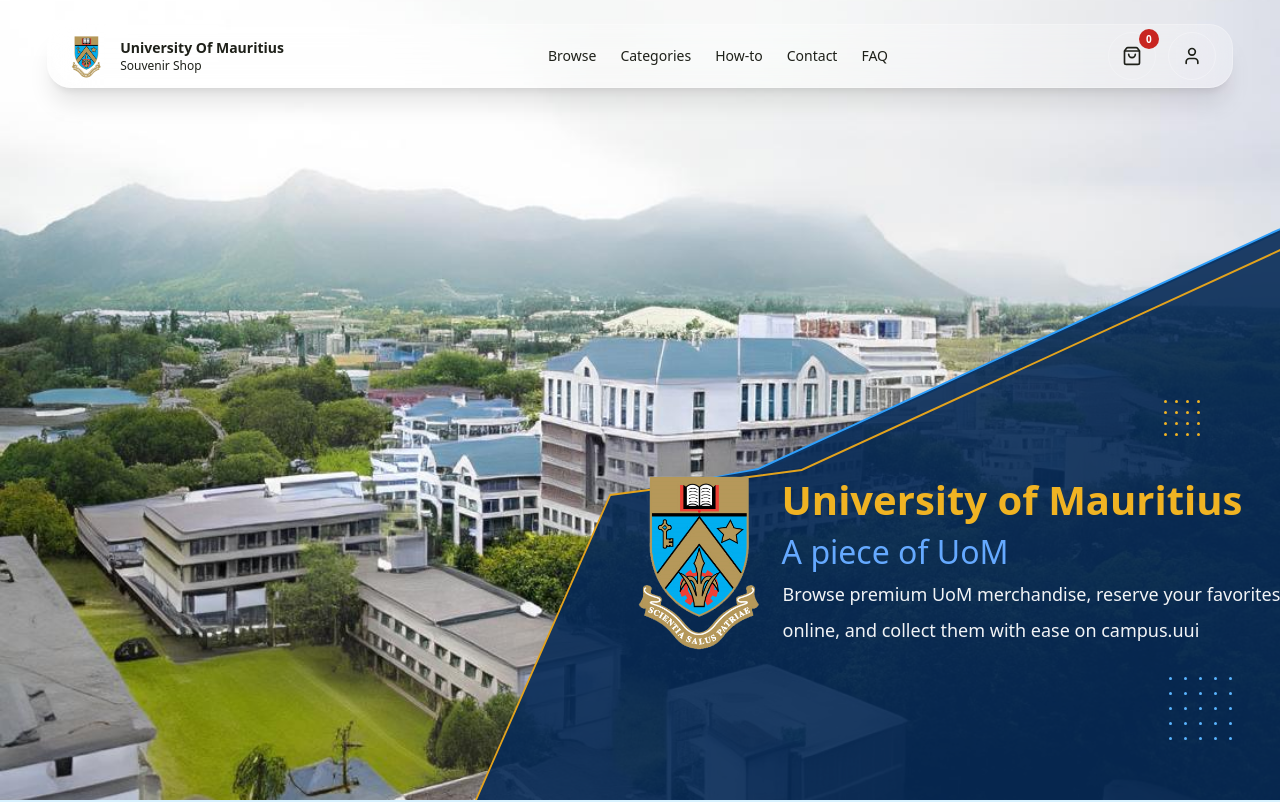
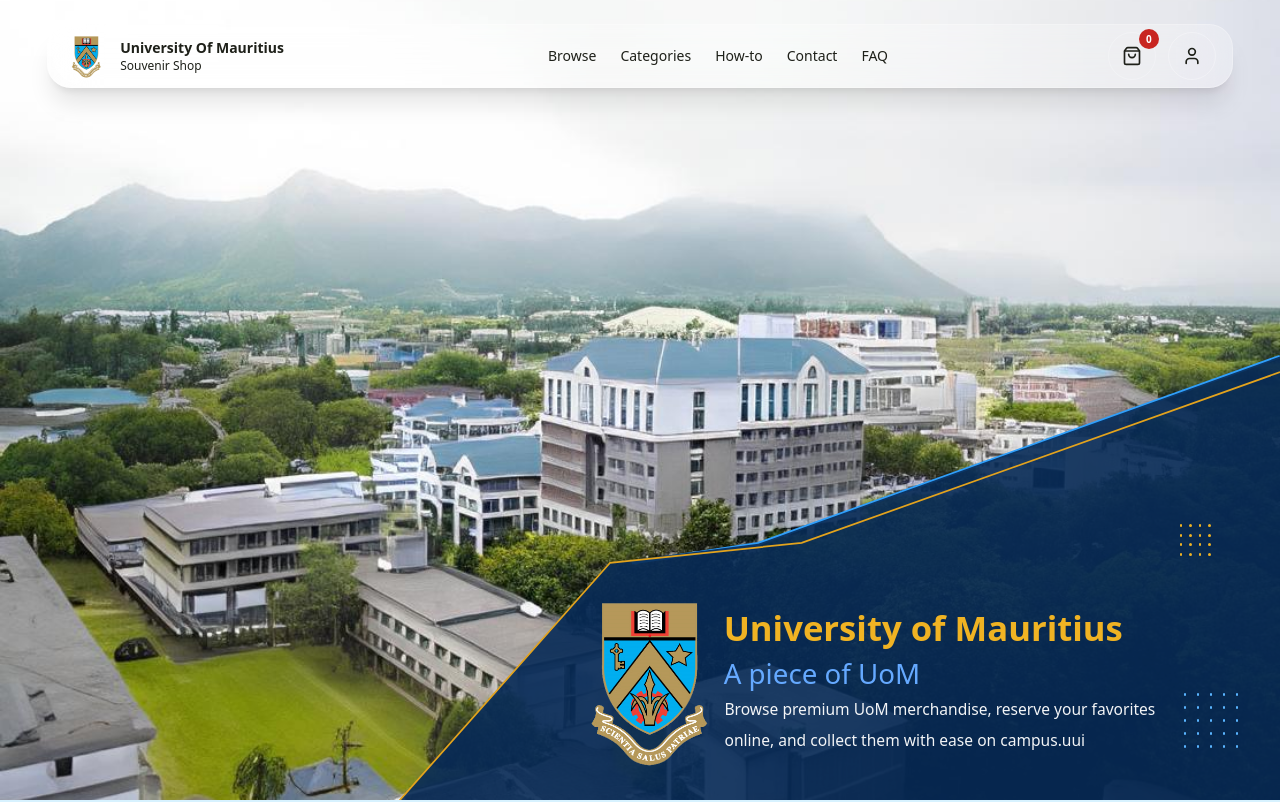
Before and after one commit to SaadLife0105/uom-souvenir-website, a Next.js app: page / in a window 1280 px wide. Shown: the top 802 px of the page. Built offline with nearby package versions, Linux system fonts and the light colour scheme; a web font is replaced by a local one.

Commit message:
hero, category, best seller, steps responsiveness

```diff
--- a/package.json
+++ b/package.json
@@ -25,6 +25,7 @@
     "@types/react-dom": "^19",
     "babel-plugin-react-compiler": "1.0.0",
     "drizzle-kit": "^0.31.10",
+    "playwright": "^1.61.1",
     "tailwindcss": "^4",
     "tsx": "^4.22.4",
     "typescript": "^5"
--- a/src/components/home/BestSellers.tsx
+++ b/src/components/home/BestSellers.tsx
@@ -26,9 +26,12 @@
   }, [updateButtons]);
 
   const scroll = (dir: "left" | "right") => {
-    if (!scrollRef.current) return;
-    const cardWidth = scrollRef.current.offsetWidth / 3;
-    scrollRef.current.scrollBy({ left: dir === "left" ? -cardWidth : cardWidth, behavior: "smooth" });
+    const el = scrollRef.current;
+    if (!el) return;
+    const card = el.firstElementChild as HTMLElement | null;
+    // Advance by one actual card (+ the flex gap) so it works at any breakpoint.
+    const step = card ? card.offsetWidth + 12 : el.offsetWidth / 3;
+    el.scrollBy({ left: dir === "left" ? -step : step, behavior: "smooth" });
   };
 
   const btnBase =
--- a/src/components/home/BestSellersCard.tsx
+++ b/src/components/home/BestSellersCard.tsx
@@ -4,7 +4,7 @@
 
 export default function BestSellersCard({ campaign }: { campaign: BestSellerCampaign }) {
   return (
-    <article className="group relative aspect-[3/4] w-[calc((100%-24px)/3-20px)] shrink-0 overflow-hidden rounded-2xl">
+    <article className="group relative aspect-[3/4] w-[62%] shrink-0 overflow-hidden rounded-2xl sm:w-[44%] lg:w-[calc((100%-24px)/3-20px)]">
       {/* Full-bleed background image */}
       <Image
         src={campaign.image}
--- a/src/components/home/CategoryCard.tsx
+++ b/src/components/home/CategoryCard.tsx
@@ -26,7 +26,7 @@
           <Image
             src={image}
             alt={title}
-            className={`h-[60%] sm:h-[65%] md:h-[70%] w-full object-contain transition-transform duration-500 ${
+            className={`h-[85%] sm:h-[75%] md:h-[70%] w-full object-contain transition-transform duration-500 ${
               title === "Clothing"
                 ? "scale-[1.65] group-hover:scale-[1.75]"
                 : "group-hover:scale-105"
--- a/src/components/home/Hero.tsx
+++ b/src/components/home/Hero.tsx
@@ -2,12 +2,20 @@
 import heroBackground from "@/app/images/herobackground.jpg";
 import uomLogo from "@/app/images/uom-logo.png";
 
+// The hero artwork (polygon, dots, logo, text) is designed at this reference
+// width. Everything lives inside one "stage" whose size and every inner
+// coordinate are expressed in `--u` units (1u = 1px at the reference width),
+// so the whole group scales and repositions together with the viewport.
+// ponytail: pure-CSS scaling — no JS, no hydration flash, server component.
+const REF_W = 1477;
+const REF_H = 718;
+
+// Build a length that scales with the viewport: n reference-pixels.
+const u = (n: number) => `calc(var(--u) * ${n})`;
+
 export default function Hero() {
   return (
-    <section
-      id="home"
-      className="relative h-screen min-h-screen overflow-hidden"
-    >
+    <section id="home" className="relative h-screen min-h-screen overflow-hidden">
       {/* Background */}
       <Image
         src={heroBackground}
@@ -17,100 +25,152 @@
         className="object-cover"
       />
 
-
-      {/* Right SVG Panel */}
-      <div className="absolute inset-y-0 right-0 w-[68%]">
-
+      {/* Design stage — fixed reference aspect, scaled to the viewport width and
+          anchored bottom-right so the blue panel always hugs that corner.
+          Phones use the dedicated portrait layout below instead. */}
+      <div
+        className="absolute bottom-0 right-0 hidden lg:block"
+        style={
+          {
+            "--u": `calc(100vw / ${REF_W})`,
+            width: u(REF_W),
+            height: u(REF_H),
+          } as React.CSSProperties
+        }
+      >
+        {/* Blue panel + outlines. Points bleed past the frame edges so the panel
+            keeps covering the corner even when the stage is shorter than the
+            viewport. The SVG scales with the stage automatically. */}
         <svg
-          viewBox="0 0 1000 800"
+          viewBox={`0 0 ${REF_W} ${REF_H}`}
           preserveAspectRatio="none"
-          className="absolute inset-0 h-full w-full"
+          className="absolute inset-0 h-full w-full overflow-visible"
         >
-
-          {/* Blue Outline */}
+          {/* Blue outline */}
           <polyline
-            points="
-
-            255,495
-            400,470
-            1000,230
-          "
+            points="729,444 875,422 1477,206"
             fill="none"
             stroke="#309ffa"
             strokeWidth="4"
           />
 
-          {/* Blue Panel */}
+          {/* Blue panel */}
           <polygon
-            points="
-            1000,200
-            1000,0
-            1000,800
-            0,950
-            230,495
-            400,470
-            1000,230
-          "
+            points="1477,179 1477,-400 1477,820 300,900 704,444 875,422 1477,206"
             fill="#072B57"
             fillOpacity="0.90"
           />
 
-          {/* Gold Outline */}
+          {/* Gold outline */}
           <polyline
-            points="
-            0,950
-            230,495
-            450,470
-            1000,250
-          "
+            points="300,900 704,444 925,421 1477,224"
             fill="none"
             stroke="#E3A31D"
             strokeWidth="2"
           />
         </svg>
 
-        {/* Main Content */}
-        <div className="absolute left-[290px] top-[480px] max-w-[1200px]">
-
-          {/* Logo — change top/left/width/height freely; text won't move */}
+        {/* Main content */}
+        <div className="absolute" style={{ left: u(753), top: u(500) }}>
+          {/* Logo — crest is 255×348, so keep that ratio (99×135) to avoid
+              squashing. Change the numbers freely; the text won't move. */}
           <Image
             src={uomLogo}
             alt="Logo"
-            width={135}
-            height={135}
-            className="absolute top-[-13.5px] left-[-70px]"
+            width={150}
+            height={200}
+            className="absolute"
+            style={{ top: u(-20), left: u(-80), width: u(150), height: u(200) }}
           />
 
-          <div className="pl-[82px]">
-            <h1 className="text-[40px] font-bold leading-none text-[#F0B323]">
+          <div style={{ paddingLeft: u(82) }}>
+            <h1
+              className="font-bold leading-none text-[#F0B323]"
+              style={{ fontSize: u(40) }}
+            >
               University of Mauritius
             </h1>
 
-            <p className="mt-2 text-[32px] text-[#65A9FF]">
+            <p
+              className="text-[#65A9FF]"
+              style={{ fontSize: u(32), marginTop: u(8) }}
+            >
               A piece of UoM
             </p>
           </div>
 
-          <p className="absolute left-[83px] w-[550px] text-[18px] leading-9 text-white/95">
-           Browse premium UoM merchandise, reserve your favorites online, and collect them with ease on campus.uui
+          <p
+            className="absolute text-white/95"
+            style={{
+              left: u(83),
+              width: u(550),
+              fontSize: u(18),
+              lineHeight: u(36),
+            }}
+          >
+            Browse premium UoM merchandise, reserve your favorites online, and
+            collect them with ease on campus.uui
           </p>
-
         </div>
 
         {/* Yellow dots */}
-        <div className="absolute top-100 right-20 grid grid-cols-4 gap-2">
+        <div
+          className="absolute grid grid-cols-4"
+          style={{ top: u(400), right: u(80), gap: u(8) }}
+        >
           {[...Array(16)].map((_, i) => (
-            <div key={i} className="h-[3px] w-[3px] rounded-full bg-[#F0B323]" />
+            <div
+              key={i}
+              className="rounded-full bg-[#F0B323]"
+              style={{ width: u(3), height: u(3) }}
+            />
           ))}
         </div>
 
         {/* Blue dots */}
-        <div className="absolute bottom-15 right-12 grid grid-cols-5 gap-3">
+        <div
+          className="absolute grid grid-cols-5"
+          style={{ bottom: u(60), right: u(48), gap: u(12) }}
+        >
           {[...Array(25)].map((_, i) => (
-            <div key={i} className="h-[3px] w-[3px] rounded-full bg-[#5AB5FF]" />
+            <div
+              key={i}
+              className="rounded-full bg-[#5AB5FF]"
+              style={{ width: u(3), height: u(3) }}
+            />
           ))}
         </div>
+      </div>
 
+      {/* Mobile / portrait layout — the desktop composition is anchored
+          bottom-right with its content mid-stage, so it can't simply scale up
+          without sliding off-screen. Phones get this readable stacked version. */}
+      <div className="absolute inset-0 lg:hidden">
+        {/* Angled blue panel filling the lower portion */}
+        <svg
+          viewBox="0 0 100 100"
+          preserveAspectRatio="none"
+          className="absolute inset-0 h-full w-full"
+        >
+          <polygon points="0,55 100,38 100,100 0,100" fill="#072B57" fillOpacity="0.92" />
+          <polyline points="0,55 100,38" fill="none" stroke="#E3A31D" strokeWidth="0.35" />
+          <polyline points="0,58.5 100,41.5" fill="none" stroke="#309ffa" strokeWidth="0.6" />
+        </svg>
+
+        <div className="absolute inset-x-0 bottom-0 top-[50%] flex flex-col items-center justify-center gap-3 px-8 text-center">
+          <Image src={uomLogo} alt="Logo" width={150} height={200} className="h-24 w-auto" />
+
+          <h1 className="text-3xl font-bold leading-tight text-[#F0B323]">
+            University of Mauritius
+          </h1>
+
+          <p className="text-xl text-[#65A9FF]">A piece of UoM</p>
+
+          <p className="max-w-sm text-base leading-relaxed text-white/95">
+            Browse premium UoM merchandise, reserve your favorites online, and
+            collect them with ease on campus.uui
+          </p>
+        </div>
       </div>
     </section>
   );
```
Also changed, not shown: src/components/home/StepsSection.tsx (+4 -4 lines), 1 other file (tests, documents, lock files or other folders).
